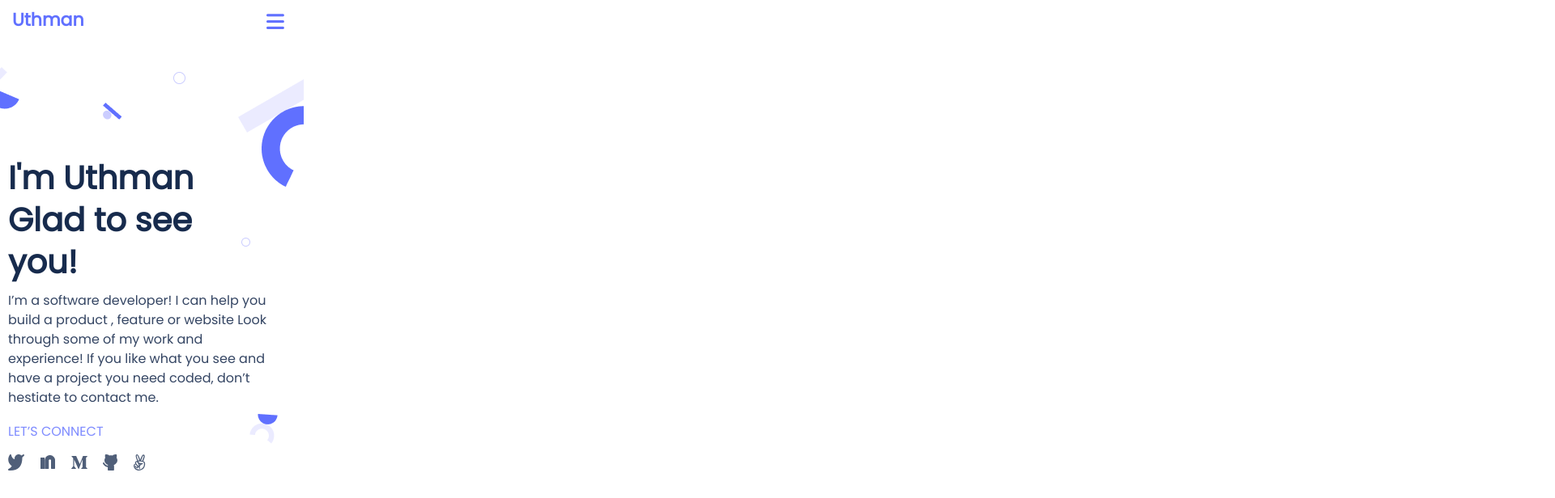
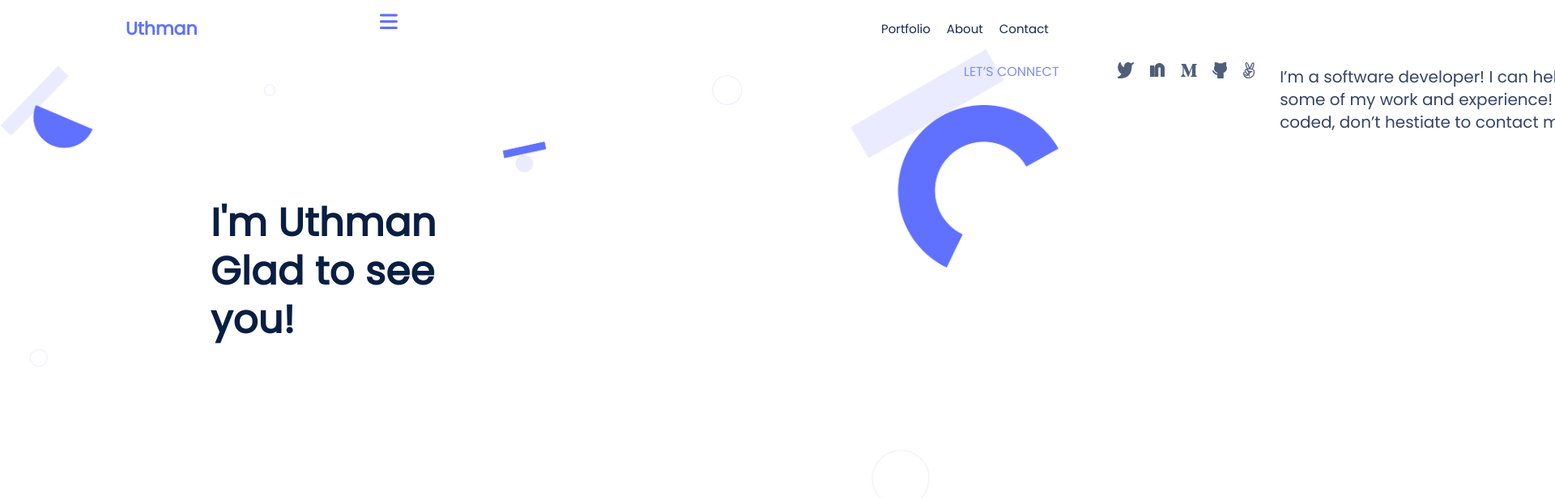
Before and after one commit to Uthmanbello/setup-and-mobile, a website: page index.html in a window 1280 px wide. Shown: the top 616 px of the page at 81% size, 1920 px wide, since content can reach past the window. Drawn offline with Linux system fonts and the light colour scheme.

Commit message:
Setup first section

```diff
--- a/index.html
+++ b/index.html
@@ -18,12 +18,17 @@
         <header class="head">Uthman</header>
         <i class="fa-solid fa-bars menu-bar"></i>
     </div>
+    <nav class="nav">
+        <a href="#" class="nav-link">Portfolio</a>
+        <a href="#" class="nav-link">About</a>
+        <a href="#" class="nav-link">Contact</a>
+    </nav>
     <section class="section1">
         <h1 class="h">I'm Uthman <br> Glad to see <br>you!</h1>
         <p class="info1">I’m a software developer! I can help you build a product , feature or website Look through some
             of my work and experience! If you like what you see and have a project you need coded, don’t hestiate to
             contact me.</p>
-        <p class="lc info2">LET’S CONNECT</p>
+        <p class="info2">LET’S CONNECT</p>
         <div class="foot">
             <div class="left">
                 <ul class="footer-items">
@@ -37,7 +42,7 @@
             </div>
         </div>
     </section>
-    <section class="section2">
+    <section class="section">
         <div>
             <section class="border-box">
                 <img src="images/Snapshoot Portfolio.png" class="snapshot">
@@ -74,7 +79,7 @@
             <div></div>
         </section>
     </section>
-    <section class="section3">
+    <section class="section">
         <div>
             <section class="border-box">
                 <img src="images/Snapshoot Portfolio (1).png" class="snapshot">
@@ -111,7 +116,7 @@
             <div></div>
         </section>
     </section>
-    <section class="section4">
+    <section class="section">
         <div>
             <section class="border-box">
                 <img src="images/Snapshoot Portfolio (2).png" class="snapshot">
@@ -148,7 +153,7 @@
             <div></div>
         </section>
     </section>
-    <section class="section5">
+    <section class="section">
         <div>
             <section class="border-box">
                 <img src="images/Snapshoot Portfolio (3).png" class="snapshot">
@@ -185,14 +190,13 @@
             <div></div>
         </section>
     </section>
-    </div>
-    <section class="section6">
+    <section class="section2">
         <h2 class="h">About <br>Myself</h2>
         <p class="info11">Hello I’m a software developer! I can help you build a product , feature or website Look
             through some of my work and experience! If you like what you see and have a project you need coded, don’t
             hestiate to contact me.</p>
         <p class="lc info2">LET’S CONNECT</p>
-        <footer class="foot">
+        <div class="socials">
             <div class="left">
                 <ul class="footer-items">
                     <li class="dotless twitter"><img src='images/Vector.svg' alt="twitter icon"></li>
@@ -203,7 +207,6 @@
                     <li class="dotless peace"><img src='images/peace.svg' alt="peace icon"></li>
                 </ul>
             </div>
-        </footer>
         <button class="resume">
             <div class="text-resume">Get my resume</div>
         </button>
@@ -228,7 +231,7 @@
         </ul>
         <hr class="rule">
     </section>
-    <section class="section7">
+    <section class="section3">
         <h1 class="hl">Contact me</h1>
         <p class="infol">If you have an application you are interested in developing, a feature that you need built or a
             project that needs coding. I’d love to help with it </p>
--- a/styles.css
+++ b/styles.css
@@ -15,6 +15,10 @@
   text-align: center;
   color: #6070ff;
   margin: 15px;
+}
+
+.nav {
+  display: none;
 }
 
 .h {
@@ -37,6 +41,7 @@
 .info1 {
 width: 327px;
 height: 146px;
+font-family: 'Poppins';
 font-style: normal;
 font-weight: 400;
 font-size: 16px;
@@ -45,8 +50,6 @@
 flex: none;
 order: 1;
 flex-grow: 0;
-  margin-top: -20px;
-  margin-left: 10px;
 }
 
 .info2 {
@@ -65,7 +68,6 @@
 }
 
 .twitter {
-  /* position: absolute; */
   left: 6.4%;
   right: 88.27%;
   top: 77.81%;
@@ -73,7 +75,6 @@
 }
 
 .iinsta {
-  /* position: absolute; */
   left: 16.8%;
   right: 81.87%;
   top: 78.85%;
@@ -82,7 +83,6 @@
 }
 
 .ninsta {
-  /* position: absolute; */
   left: 18.74%;
   right: 77.87%;
   top: 78.32%;
@@ -90,7 +90,6 @@
 }
 
 .m {
-  /* position: absolute; */
   left: 27.47%;
   right: 67.2%;
   top: 78.15%;
@@ -98,7 +97,6 @@
 }
 
 .gh {
-  /* position: absolute; */
   left: 38.13%;
   right: 57.07%;
   top: 77.81%;
@@ -106,7 +104,6 @@
 }
 
 .peace {
-  /* position: absolute; */
   left: 48%;
   right: 48.22%;
   top: 77.81%;
@@ -128,6 +125,7 @@
   background-image: url("images/header-shapes\ mobile.png");
   background-repeat: no-repeat;
   background-size: contain;
+  display: flex;
 }
 
 .footer-items {
@@ -270,7 +268,7 @@
   flex-grow: 0;
 }
 
-.section2 {
+.section {
   width: 375px;
   height: 718px;
 }
@@ -381,21 +379,6 @@
   background-color: white;
 }
 
-.section3 {
-  width: 375px;
-  height: 718px;
-}
-
-.section4 {
-  width: 375px;
-  height: 718px;
-}
-
-.section5 {
-  width: 375px;
-  height: 718px;
-}
-
 .up1 {
   display: flex;
   flex-direction: row;
@@ -420,7 +403,7 @@
   margin-left: 35px;
 }
 
-.section6 {
+.section2 {
   width: 375px;
   background-image: url("images/Base\ about\ my\ self.png");
   background-repeat: no-repeat;
@@ -530,7 +513,7 @@
   margin-top: 30px;
 }
 
-.section7 {
+.section3 {
   width: 375px;
   height: 779px;
   background-image: url(images/Contact\ me.png);
@@ -747,3 +730,85 @@ body {
   padding: 0;
   margin: 0;
 }
+
+@media only screen and (min-device-width : 768px) {
+body {
+  overflow-x: hidden;
+}
+
+.menu-bar {
+  display: none;
+}
+
+.head {
+  margin-left: 155px;
+  margin-top: 26px;
+}
+
+.nav {
+width: 62px;
+height: 20px;
+font-style: normal;
+font-weight: 500;
+font-size: 15px;
+line-height: 20px;
+display: flex;
+color: #344563;
+flex: none;
+order: 0;
+flex-grow: 0;
+float: right;
+justify-content: space-between;
+margin-right: 150px;
+margin-top: -35px;
+}
+
+.nav-link {
+  text-decoration-line: none;
+  padding-left: 20px;
+}
+
+.section1 {
+width: 1320px;
+height: 916px;
+left: 0px;
+top: 1px;
+background: #FFFFFF;
+background-image: url("images/Header\ bg@2x.png");
+background-repeat: no-repeat;
+background-size: contain;
+display: flex;
+}
+
+.h {
+margin-left: 260px;
+margin-top: 100px;
+width: 920px;
+height: 122px;
+font-family: 'Poppins';
+font-style: normal;
+font-weight: 700;
+font-size: 48px;
+line-height: 60px;
+display: flex;
+align-items: center;
+letter-spacing: 0.37px;
+color: #091E42;
+flex: none;
+order: 0;
+flex-grow: 0
+}
+
+.info1 {
+width: 920px;
+height: 98px;
+font-family: 'Poppins';
+font-style: normal;
+font-weight: 400;
+font-size: 20px;
+line-height: 28px;
+color: #344563;
+flex: none;
+order: 1;
+flex-grow: 0;
+}
```
Also changed, not shown: images/Header bg@2x.png (added). Lines whose indentation alone changed are shown as unchanged.
